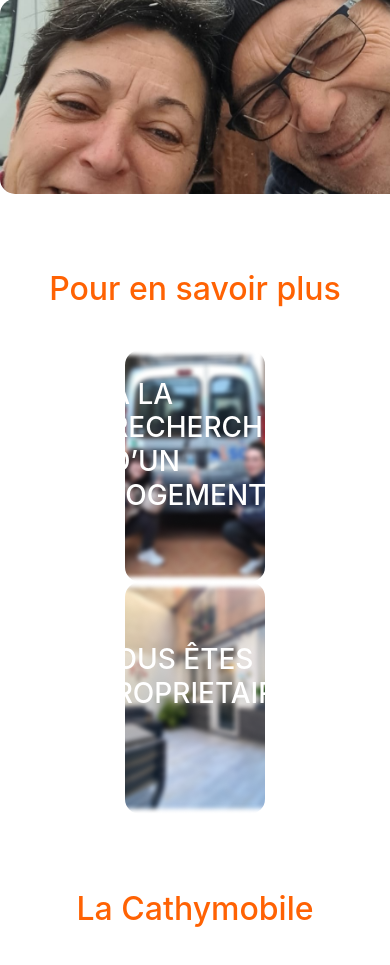
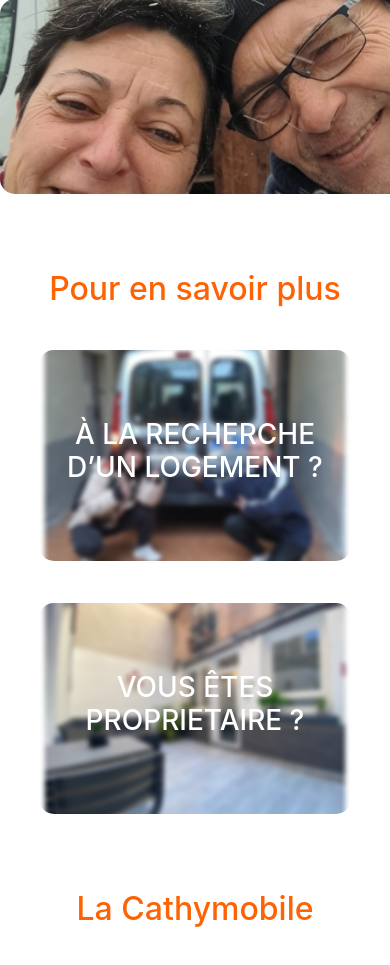
Before and after one commit to Icloo/ALSC, a PHP site: page /view/Nos_missions.php in a window 390 px wide. Shown: the part 4630-5595 px from the top of the page. Run offline with PHP 8.4, Linux system fonts and the light colour scheme; some libraries are stand-ins or nearby versions.

Commit message:
responsive nos missions

```diff
--- a/public/css/style.css
+++ b/public/css/style.css
@@ -484,6 +484,7 @@ span {
 
 .nos_missions_5_photos_gauche h3 {
   color: white;
+  text-align: center;
 }
 
 
@@ -500,6 +501,7 @@ span {
 
 .nos_missions_5_photos_droite h3 {
     color: white;
+    text-align: center;
 }
 
 .nos_missions_5_photos_droite:hover {
@@ -1049,12 +1051,19 @@ form{
         margin-left: auto;
         margin-right: auto;
         height: 100%;
+        width: 100%;
+    }
+
+    .nos_missions_5_photos_gauche h3 , .nos_missions_5_photos_droite h3{
+        text-align: center;
     }
 
     .nos_missions_5_photos_droite {
         margin-left: auto;
         margin-right: auto;
+        margin-top: 5vh;
         height: 100%;
+        width: 100%;
     }
 
     .partenaires_photo_texte {
```
